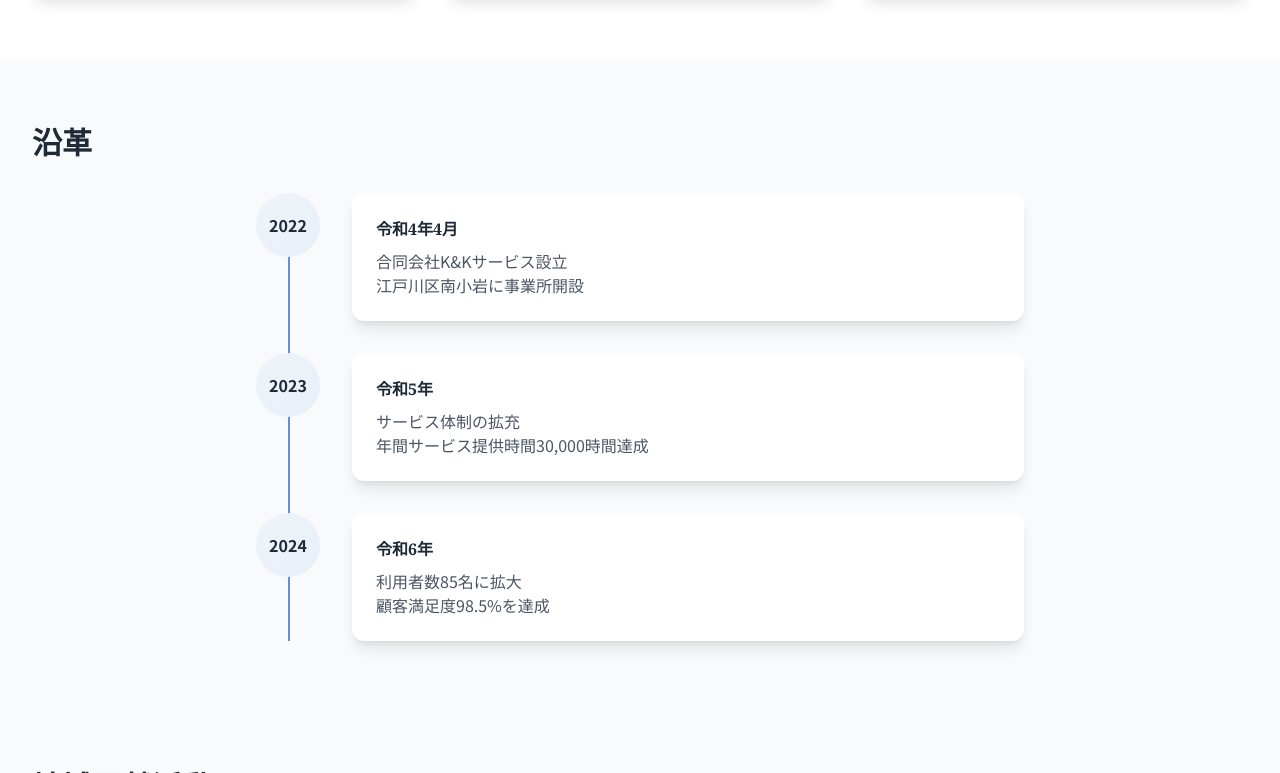
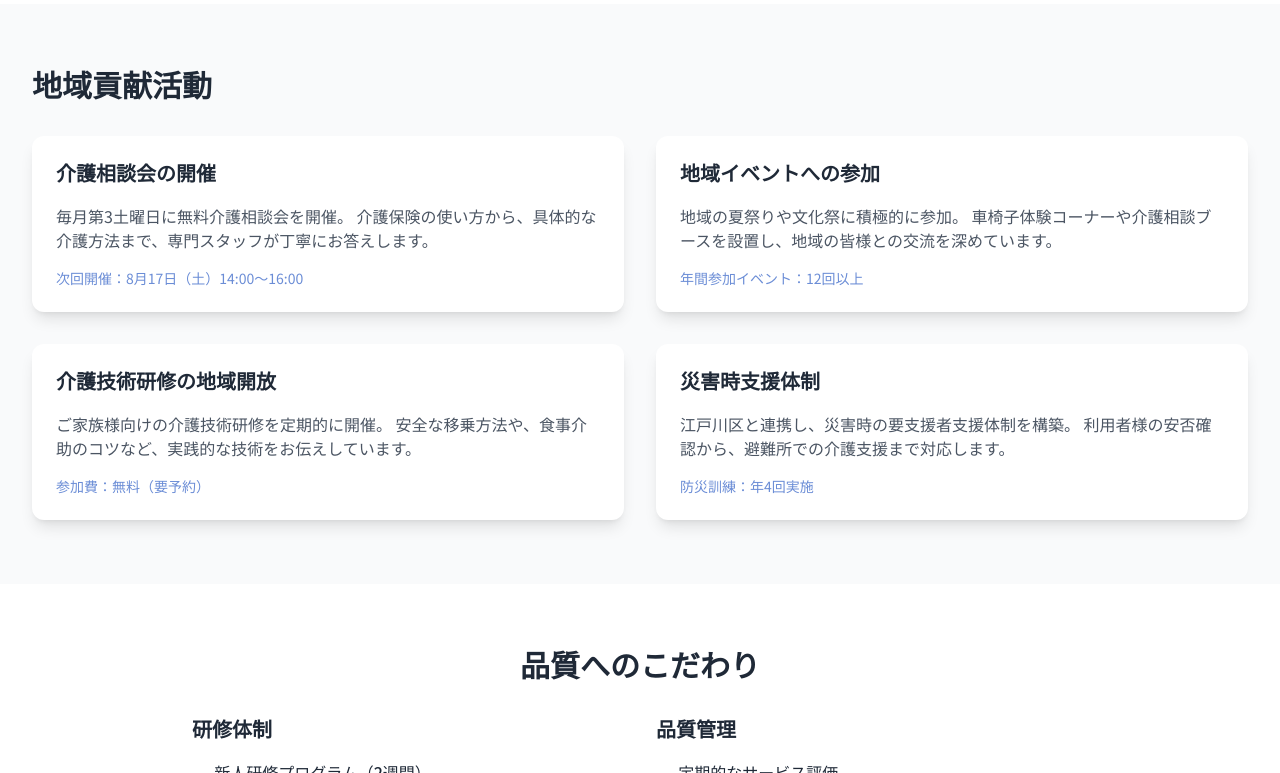
Before and after one commit to popaie8/kizuna-care-website, a website: page about.html in a window 1280 px wide. Shown: the part 2027-2800 px from the top of the page. Drawn offline with Linux system fonts and the light colour scheme.

Commit message:
Remove company history section and establishment date

```diff
--- a/about.html
+++ b/about.html
@@ -78,10 +78,6 @@
                             <tr>
                                 <td class="py-4 pr-8 font-medium text-gray-700">事業所名</td>
                                 <td class="py-4">絆訪問介護サービス</td>
-                            </tr>
-                            <tr>
-                                <td class="py-4 pr-8 font-medium text-gray-700">設立</td>
-                                <td class="py-4">令和4年4月</td>
                             </tr>
                             <tr>
                                 <td class="py-4 pr-8 font-medium text-gray-700">所在地</td>
@@ -183,46 +179,6 @@
             </div>
         </section>
 
-        <!-- Company History -->
-        <section class="py-16 bg-gray-50">
-            <div class="container-custom section-padding">
-                <h2 class="text-2xl md:text-3xl font-bold mb-8">沿革</h2>
-                <div class="max-w-3xl mx-auto">
-                    <div class="relative">
-                        <div class="absolute left-8 top-0 bottom-0 w-0.5 bg-primary"></div>
-                        <div class="space-y-8">
-                            <div class="flex items-start">
-                                <div class="gradient-bg-soft text-gray-800 rounded-full w-16 h-16 flex items-center justify-center font-bold z-10">
-                                    2022
-                                </div>
-                                <div class="ml-8 card p-6 flex-1">
-                                    <h3 class="font-bold mb-2">令和4年4月</h3>
-                                    <p class="text-gray-600">合同会社K&Kサービス設立<br>江戸川区南小岩に事業所開設</p>
-                                </div>
-                            </div>
-                            <div class="flex items-start">
-                                <div class="gradient-bg-soft text-gray-800 rounded-full w-16 h-16 flex items-center justify-center font-bold z-10">
-                                    2023
-                                </div>
-                                <div class="ml-8 card p-6 flex-1">
-                                    <h3 class="font-bold mb-2">令和5年</h3>
-                                    <p class="text-gray-600">サービス体制の拡充<br>年間サービス提供時間30,000時間達成</p>
-                                </div>
-                            </div>
-                            <div class="flex items-start">
-                                <div class="gradient-bg-soft text-gray-800 rounded-full w-16 h-16 flex items-center justify-center font-bold z-10">
-                                    2024
-                                </div>
-                                <div class="ml-8 card p-6 flex-1">
-                                    <h3 class="font-bold mb-2">令和6年</h3>
-                                    <p class="text-gray-600">利用者数85名に拡大<br>顧客満足度98.5%を達成</p>
-                                </div>
-                            </div>
-                        </div>
-                    </div>
-                </div>
-            </div>
-        </section>
 
 
         <!-- Community Contribution -->
```
